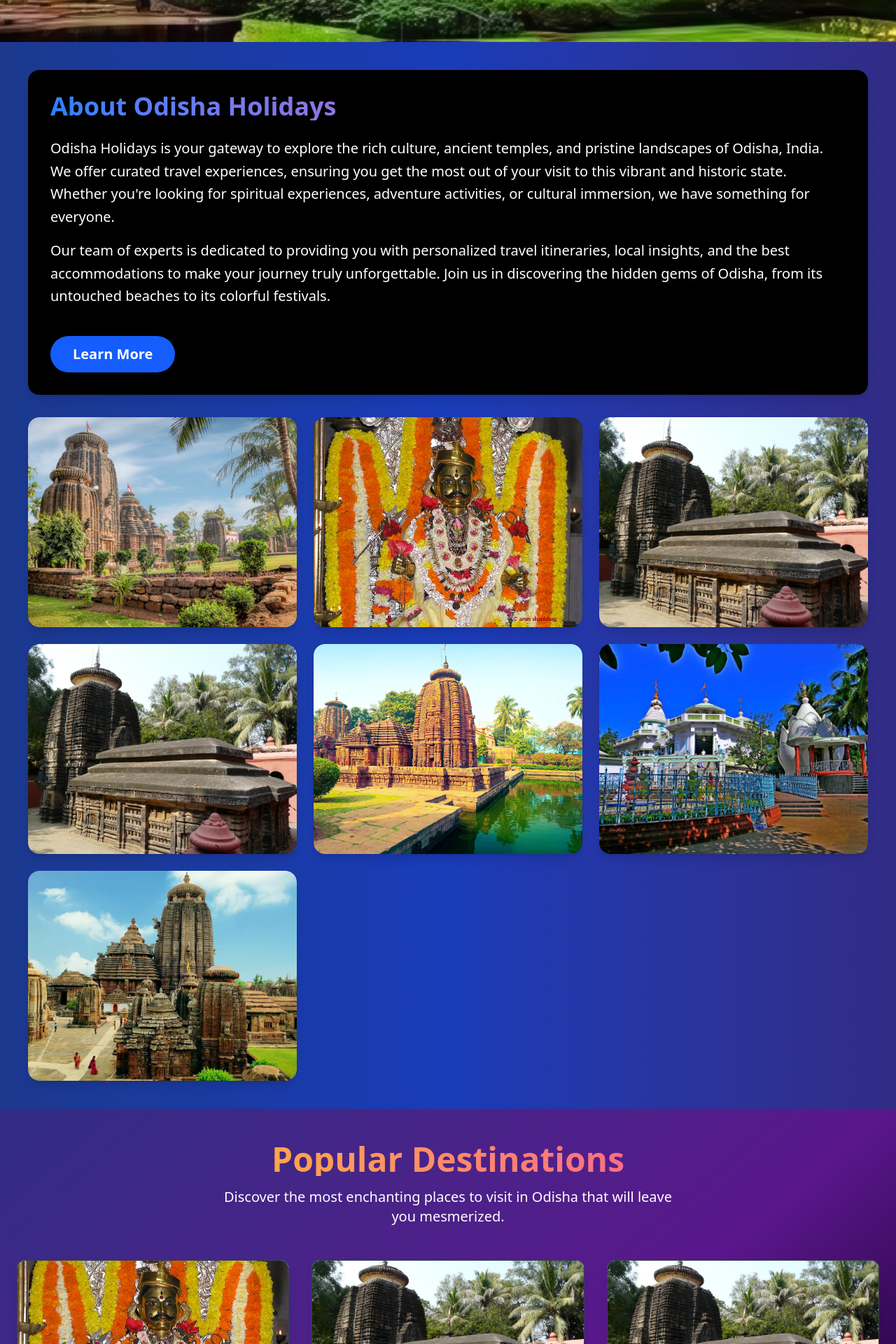
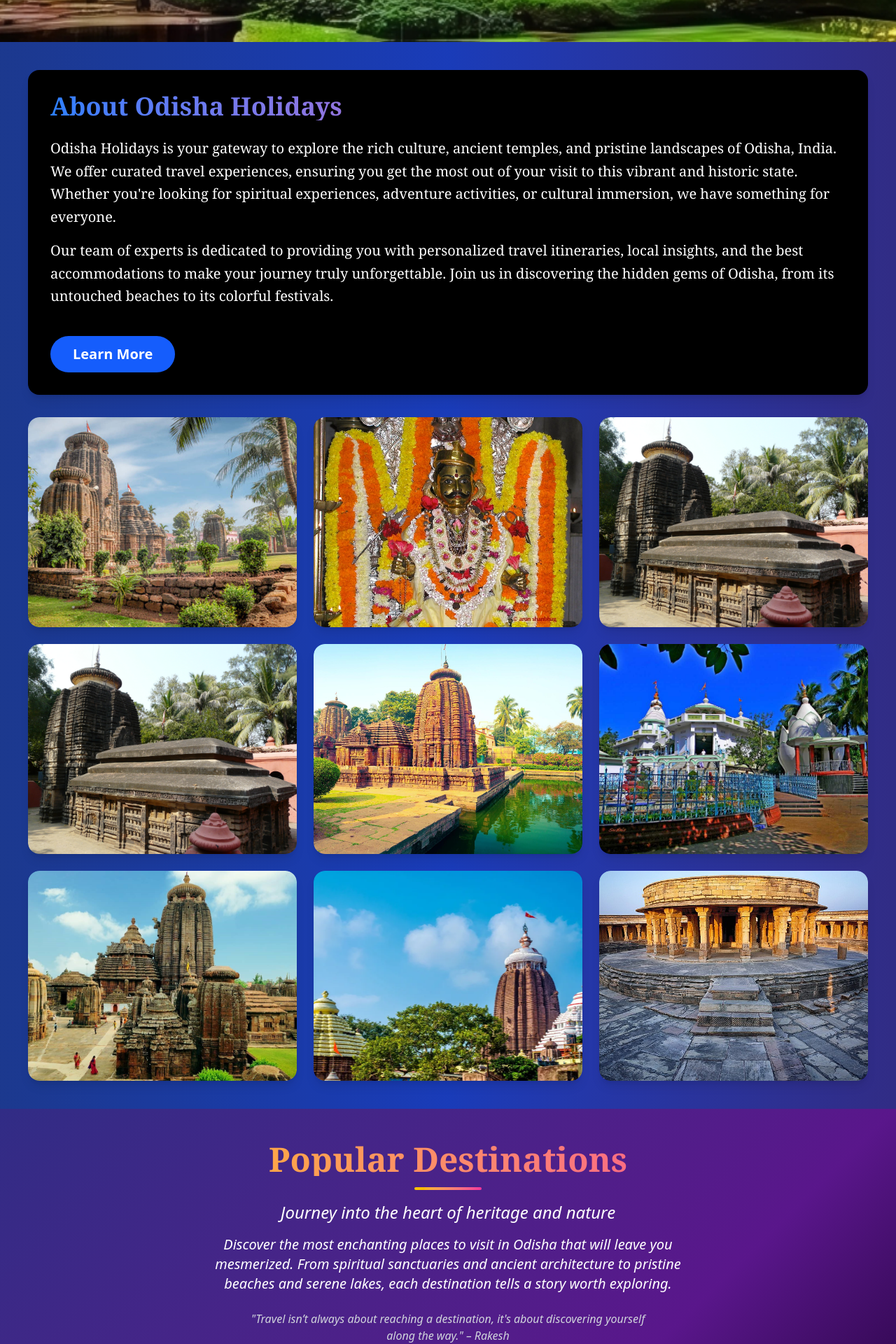
Before and after one commit to PrateekMishraaa/OdishaHolidaysLandingpage, a React (Vite) app: page / in a window 1280 px wide. Shown: the part 820-2740 px from the top of the page at 70% size. Built offline with nearby package versions, Linux system fonts and the light colour scheme.

Commit message:
ui-update

```diff
--- a/src/Pages/HomePage.jsx
+++ b/src/Pages/HomePage.jsx
@@ -8,7 +8,8 @@
 import BannerFour from "../assets/banner4.jpg";
 import BannerFive from "../assets/banner5.jpg"
 import BannerSix from "../assets/banner6.jpg";
-
+import BannerSeven from "../assets/banner7.jpg";
+import BannerEight from "../assets/banner8.jpg";
 const HomePage = () => {
   return (
     <>
@@ -35,13 +36,13 @@
       {/* About Us Section */}
       <section className="min-h-[50vh] w-full bg-gradient-to-r from-blue-900 via-blue-800 to-indigo-900 p-10">
         <div className="w-full h-auto cursor-pointer bg-black text-blue-900 p-8 rounded-2xl shadow-lg hover:bg-gray-900 hover:text-yellow-400 text-white transition">
-          <h2 className="text-3xl md:text-4xl font-extrabold text-gradient bg-clip-text text-transparent bg-gradient-to-r from-blue-500 to-pink-500 mb-6">
+          <h2 className="text-3xl md:text-4xl font-extrabold text-gradient bg-clip-text text-transparent bg-gradient-to-r from-blue-500 to-pink-500 mb-6 font-serif">
             About Odisha Holidays
           </h2>
-          <p className="text-lg md:text-xl leading-relaxed mb-4">
+          <p className="text-lg md:text-xl leading-relaxed mb-4 font-serif">
             Odisha Holidays is your gateway to explore the rich culture, ancient temples, and pristine landscapes of Odisha, India. We offer curated travel experiences, ensuring you get the most out of your visit to this vibrant and historic state. Whether you're looking for spiritual experiences, adventure activities, or cultural immersion, we have something for everyone.
           </p>
-          <p className="text-lg md:text-xl leading-relaxed mb-4">
+          <p className="text-lg md:text-xl leading-relaxed mb-4 font-serif">
             Our team of experts is dedicated to providing you with personalized travel itineraries, local insights, and the best accommodations to make your journey truly unforgettable. Join us in discovering the hidden gems of Odisha, from its untouched beaches to its colorful festivals.
           </p>
           <a
@@ -75,19 +76,43 @@
           <div className="w-full h-[300px] overflow-hidden rounded-2xl shadow-lg hover:scale-105 transition-transform duration-300">
             <img src={BannerSix} alt="Odisha Festival" className="w-full h-full object-cover rounded-2xl" />
           </div>
+          <div className="w-full h-[300px] overflow-hidden rounded-2xl shadow-lg hover:scale-105 transition-transform duration-300">
+            <img src={BannerSeven} alt="Odisha Festival" className="w-full h-full object-cover rounded-2xl" />
+          </div>
+          <div className="w-full h-[300px] overflow-hidden rounded-2xl shadow-lg hover:scale-105 transition-transform duration-300">
+            <img src={BannerEight} alt="Odisha Festival" className="w-full h-full object-cover rounded-2xl" />
+          </div>
         </div>
       </section>
       <section className="min-h-screen w-full bg-gradient-to-br from-indigo-900 via-purple-900 to-black px-6 py-12">
       <div className="text-center mb-12">
-    <h2 className="text-4xl md:text-5xl font-bold text-transparent bg-clip-text bg-gradient-to-r from-yellow-400 to-pink-500">
+  <h2 className="text-4xl md:text-5xl font-bold text-transparent bg-clip-text bg-gradient-to-r from-yellow-400 to-pink-500 font-serif">
     Popular Destinations
   </h2>
-    <p className="text-white text-lg md:text-xl mt-4 max-w-2xl mx-auto">
+
+  {/* Decorative underline */}
+  <div className="w-24 h-1 bg-gradient-to-r from-yellow-400 to-pink-500 mx-auto my-4 rounded-full"></div>
+
+  {/* Subheading */}
+  <h3 className="text-xl md:text-2xl text-white font-light italic mb-2">
+    Journey into the heart of heritage and nature
+  </h3>
+
+  {/* Main paragraph */}
+  <p className="text-white text-lg md:text-xl mt-4 max-w-2xl mx-auto italic">
     Discover the most enchanting places to visit in Odisha that will leave you mesmerized.
+    From spiritual sanctuaries and ancient architecture to pristine beaches and serene lakes,
+    each destination tells a story worth exploring.
+  </p>
+
+  {/* Inspirational travel quote */}
+  <p className="text-sm md:text-base text-gray-300 italic mt-6 max-w-xl mx-auto">
+    "Travel isn’t always about reaching a destination, it's about discovering yourself along the way." – Rakesh
   </p>
 </div>
 
-  <div className="grid gap-8 sm:grid-cols-2 lg:grid-cols-3">
+
+  <div className="grid gap-8 sm:grid-cols-2 lg:grid-cols-3 font-serif">
     {[
       {
         title: "Puri Beach",
```
Also changed, not shown: src/assets/banner7.jpg (added), src/assets/banner8.jpg (added). Lines whose indentation alone changed are shown as unchanged.
